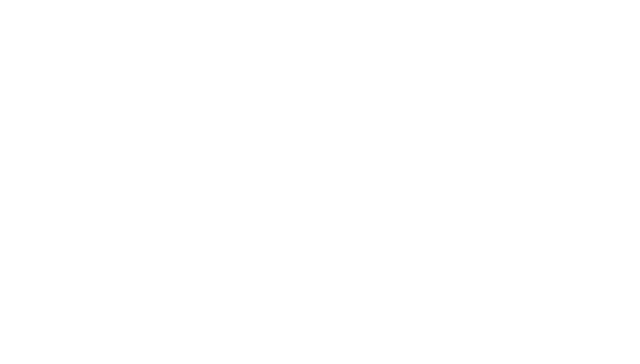
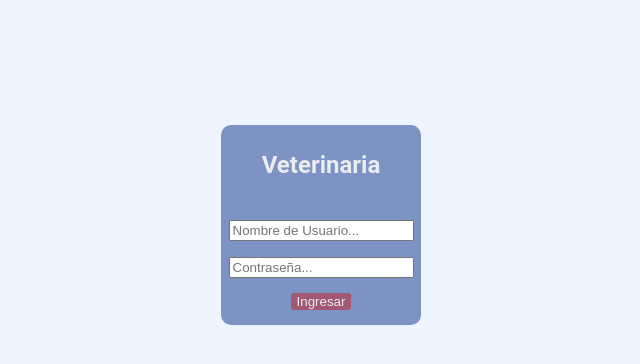
Before and after one commit to G4GA/vet_p, an Electron app: page html/login.html in a window 1600 px wide. Shown: the whole page, without its empty margins (79-719 px from the left). Drawn offline with Linux system fonts and the light colour scheme.

Commit message:
feat: login window html and style

```diff
--- a/css/style.css
+++ b/css/style.css
@@ -1,4 +1,48 @@
 body {
     margin: 0;
-    background-color: blue;
+    background-color: #EEF5FF; /*Other color: 7C93C3*/
+    font-family: 'Roboto', sans-serif;
 }
+
+.textInput {
+    display: block;
+}
+
+.logIn {
+    width: 200px;
+    height: 200px;
+    margin-top: 125px;
+    margin-left: 300px;
+    background-color: #7C93C3;
+    border-radius: 10px;
+    color: #eaecef;
+}
+
+.logInMessage {
+    display: flex;
+    flex-direction: column;
+    justify-content: center;
+    align-items: center;
+    height: 40%;
+    position: relative;
+}
+
+.logInInput {
+    display: flex;
+    flex-direction: column;
+    justify-content: space-evenly;
+    align-items: center;
+    position: relative;
+    height: 60%;
+}
+
+.logInInput > button{
+    border: 0;
+    border-radius: 3px;
+    color: #eaecef;
+    background-color: #A25772;
+}
+
+.logInInput > button:active {
+    background-color: #962a52;
+}
--- a/html/login.html
+++ b/html/login.html
@@ -0,0 +1,19 @@
+<!DOCTYPE html>
+<html>
+    <head>
+        <meta charset="UTF-8">
+        <link rel="stylesheet" href="../css/style.css">
+    </head>
+    <body>
+        <div class="logIn">
+            <div class="logInMessage">
+                <h2>Veterinaria</h2>
+            </div>
+            <div class="logInInput">
+                <input type="text" placeholder="Nombre de Usuario..." class="textInput">
+                <input type="text" placeholder="Contraseña..." class="textInput">
+                <button>Ingresar</button>
+            </div>
+        </div>
+    </body>
+</html>
--- a/js/back/main.js
+++ b/js/back/main.js
@@ -1,6 +1,6 @@
 const { app } = require('electron')
-const createWindow= require ('./gui.js');
+const loginWindow = require ('./gui.js');
 
 app.whenReady().then(() => {
-    createWindow();
+    loginWindow();
   })
```
Also changed, not shown: html/index.html (+0 -2 lines), js/back/gui.js (+11 -1 lines).
